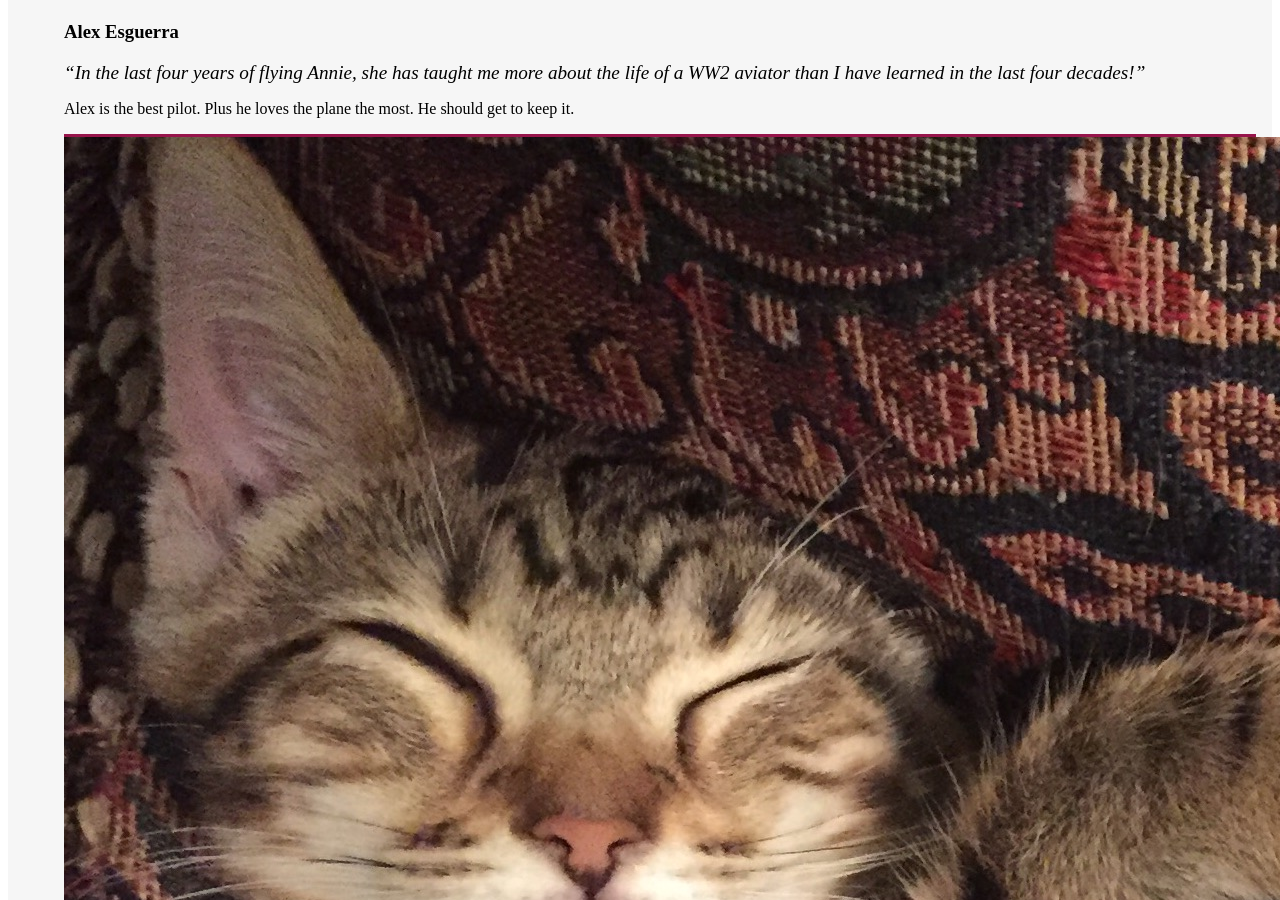
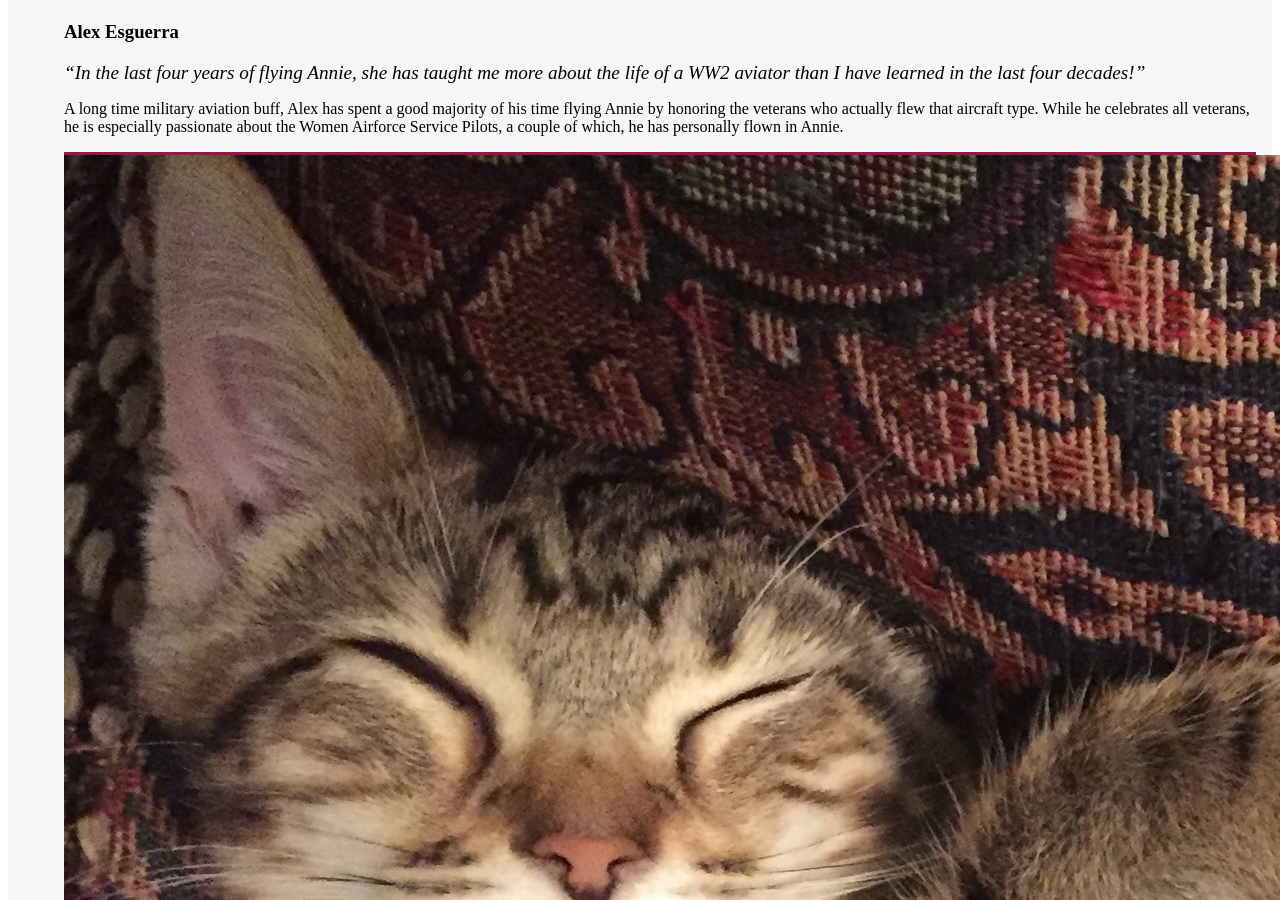
Before and after one commit to msksfo/valiant-effort, a Gatsby site: page /team in a window 1280 px wide. Shown: the part 5982-6882 px from the top of the page. Built offline with nearby package versions, Linux system fonts and the light colour scheme; Gatsby itself is replaced by a stand-in of ours.

Commit message:
Style: update Alex bio

```diff
--- a/src/pages/team.js
+++ b/src/pages/team.js
@@ -68,7 +68,7 @@ const Team = () => {
                     <TeamMember
                         name="Alex Esguerra"
                         quote="In the last four years of flying Annie, she has taught me more about the life of a WW2 aviator than I have learned in the last four decades!"
-                        bio="Alex is the best pilot. Plus he loves the plane the most. He should get to keep it."
+                        bio="A long time military aviation buff, Alex has spent a good majority of his time flying Annie by honoring the veterans who actually flew that aircraft type. While he celebrates all veterans, he is especially passionate about the Women Airforce Service Pilots, a couple of which, he has personally flown in Annie. "
                         imageSource={`${alex}`}
                         borderColor="#157eed"
                     />
```
